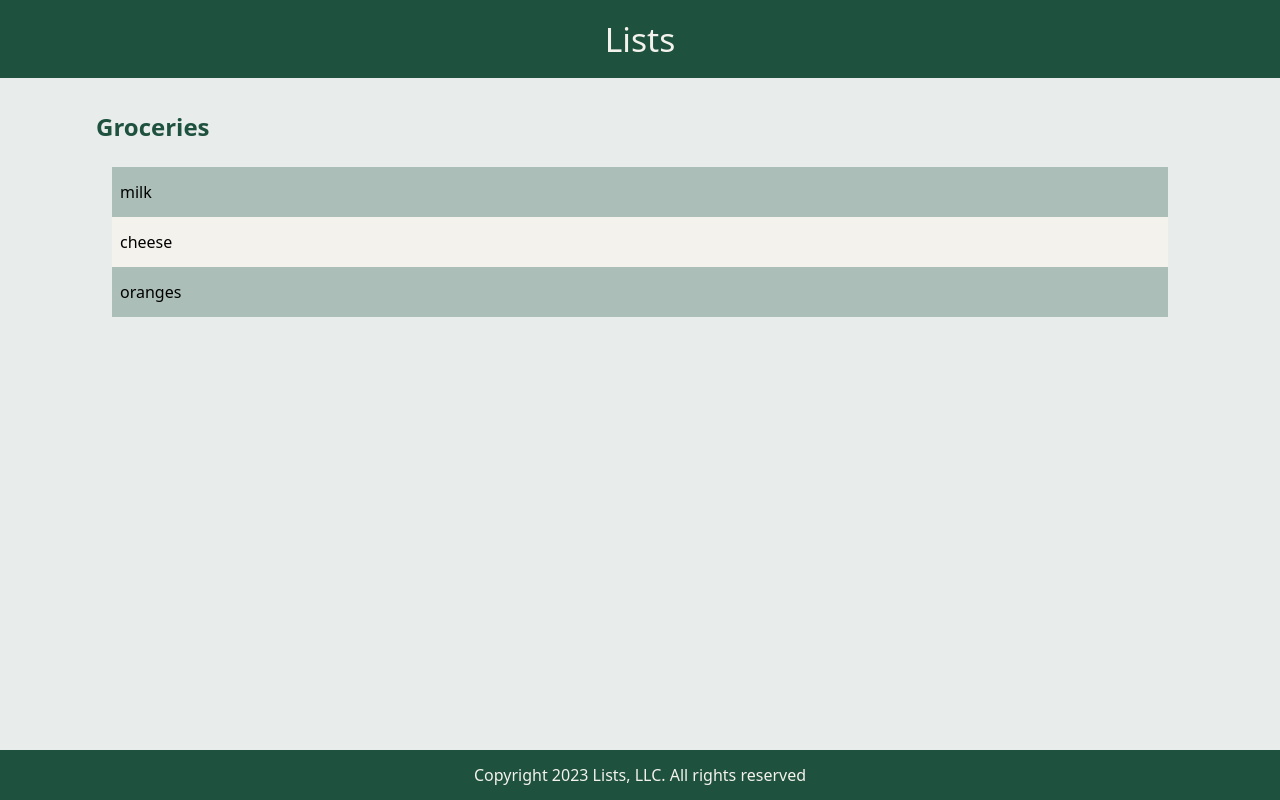
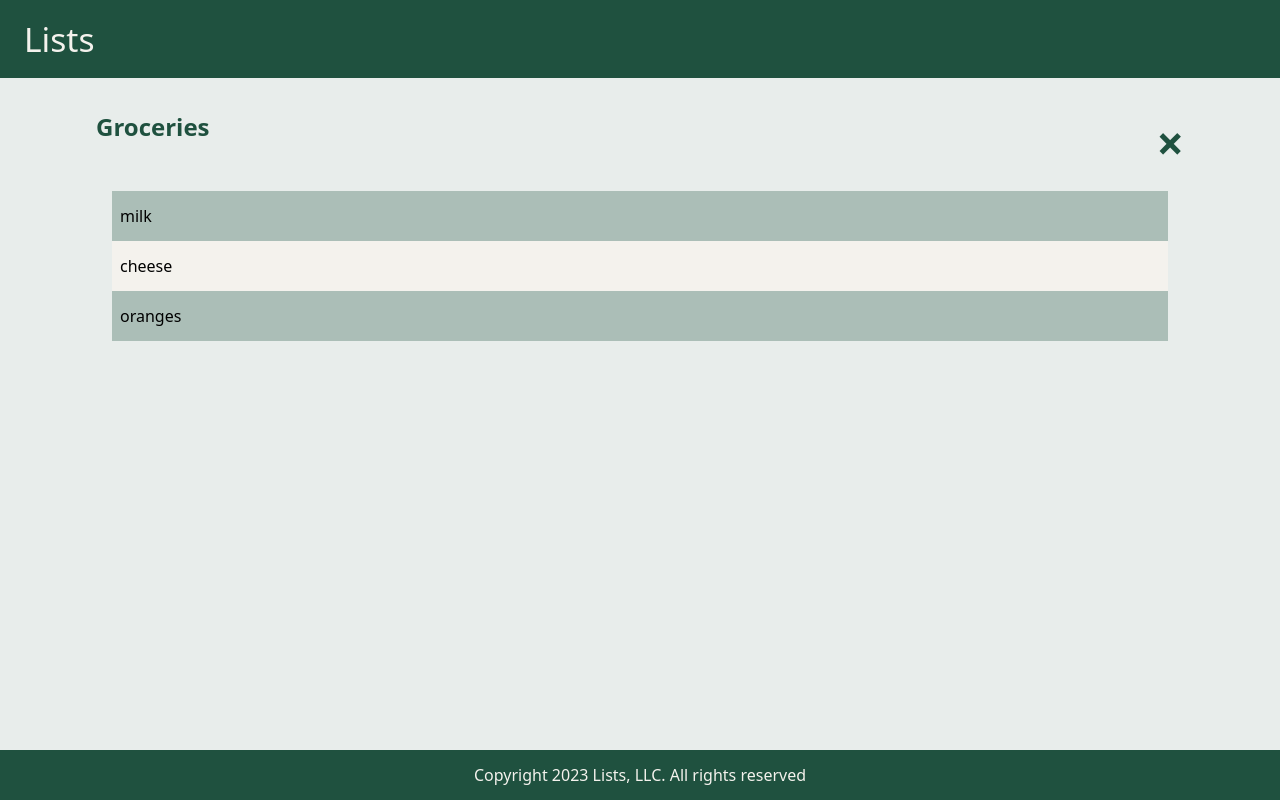
Before and after one commit to iupui-multi-device-certificate/n315-homework-07, a website with bundled scripts: page index.html in a window 1280 px wide. Both pictures are taken after a click on the item "Groceries". Built offline with nearby package versions, Linux system fonts and the light colour scheme.

Commit message:
feature: add close button, need fix 2nd load listeners

```diff
--- a/app/app.js
+++ b/app/app.js
@@ -2,8 +2,8 @@ import { LISTS } from "./data/lists.js";
 
 import { listView } from "./views/listView.js";
 
-function loadList(list, title) {
-  document.getElementById("app").innerHTML = listView(list, title);
+function loadList(list, title, hasClose) {
+  document.getElementById("app").innerHTML = listView(list, title, hasClose);
 }
 
 function loadLists(lists) {
@@ -17,7 +17,13 @@ function loadLists(lists) {
     const list = lists.find((list) => list.id === e.currentTarget.id);
 
     //make sure to send sublist not whole object
-    loadList(list.listItems, list.name);
+    loadList(list.listItems, list.name, true);
+
+    $("button").click(function (e) {
+      e.preventDefault();
+      console.log(e.currentTarget);
+      loadList(lists);
+    });
   });
 }
 
--- a/app/views/listView.js
+++ b/app/views/listView.js
@@ -5,9 +5,17 @@ const renderListItems = (items) => `
   ${items.map((item) => renderListItem(item)).join("")}
 `;
 
-export const listView = (listItems, title = "My Lists") => `
+export const listView = (listItems, title = "My Lists", hasClose = false) => `
   <section>
-    <h1 class="list-title">${title}</h1>
+    <header>
+      <h1 class="list-title">${title}</h1>
+      ${
+        hasClose
+          ? `<button class="close-detail"><span class="sr-only">Close</span></button>`
+          : ""
+      }
+
+    </header>
     <ul class="list">
       ${renderListItems(listItems)}
     </ul>
--- a/scss/components/_list.scss
+++ b/scss/components/_list.scss
@@ -1,3 +1,23 @@
+header {
+  display: flex;
+  justify-content: space-between;
+  //keep it simple
+  //https://stackoverflow.com/questions/18611195/x-close-button-only-using-css
+  //andy crone solution + screen reader friendly bit
+  .close-detail {
+    background-color: transparent;
+    border: none;
+    font-size: 3rem;
+    font-weight: bold;
+    color: $brand-primary;
+    cursor: pointer;
+    &:after {
+      display: inline-block;
+      content: "\00d7"; /* This will render the 'X' */
+    }
+  }
+}
+
 .list-title {
   color: $brand-primary;
 }
```
Also changed, not shown: css/styles.css.
